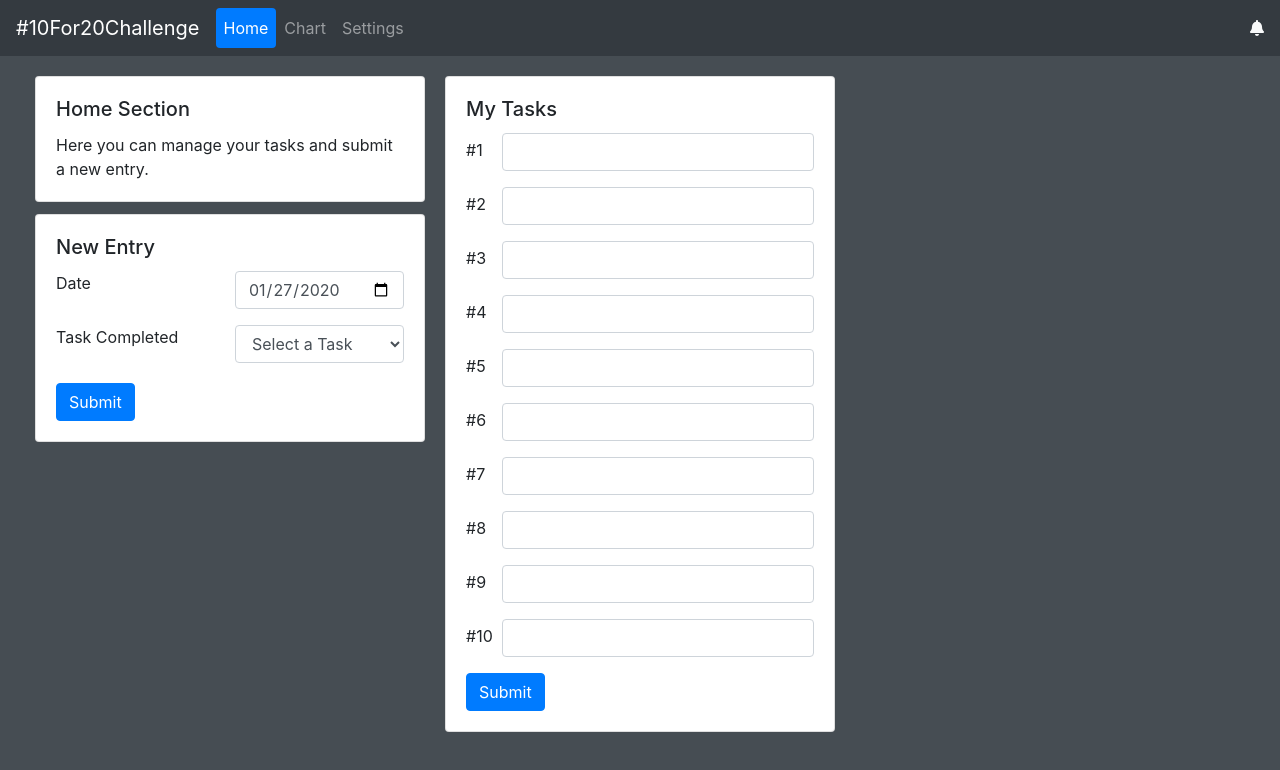
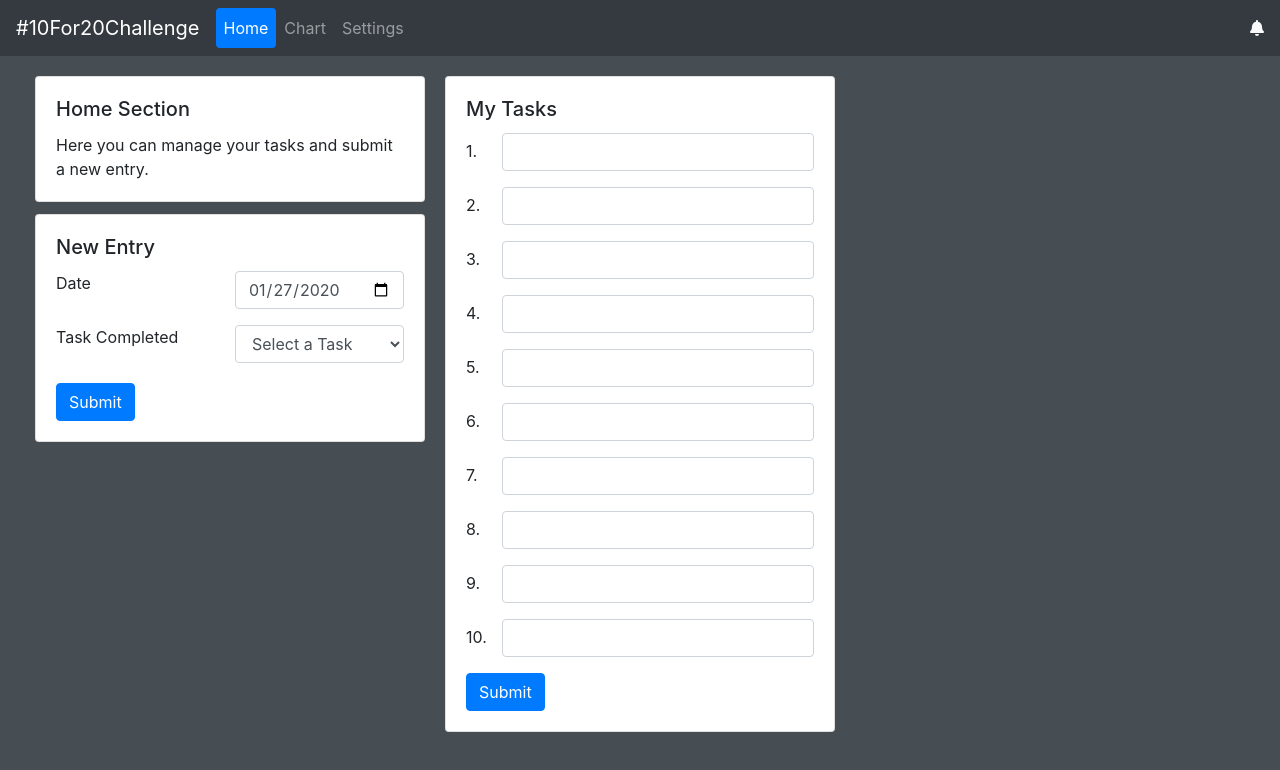
Before and after one commit to ceg9498/10for20challenge, a React (Create React App) app: page / in a window 1280 px wide. Shown: the top 770 px of the page. Built offline with nearby package versions, Linux system fonts and the light colour scheme.

Commit message:
Styling updates to Task Inputs.

```diff
--- a/src/components/TaskForm.tsx
+++ b/src/components/TaskForm.tsx
@@ -28,7 +28,7 @@ export default class TaskForm extends React.Component<{tasks:string[], updateTas
         {this.state.tasks.map((task:string, index:number)=>
           <Form.Group controlId={"task-" + index} key={"task-" + index}>
             <div style={taskRow}>
-              <Form.Label style={{width: "40px", marginTop: "5px"}}>#{index+1}</Form.Label>
+              <Form.Label style={{width: "40px", marginTop: "5px"}}>{index+1}.</Form.Label>
               <Form.Control type="text" value={task}  onChange={(e:any)=>this.onChange(e, index)} />
             </div>
           </Form.Group>
@@ -40,5 +40,6 @@ export default class TaskForm extends React.Component<{tasks:string[], updateTas
 }
 
 let taskRow = {
-  display: "flex"
+  display: "flex",
+  alignItems: "center"
 }
```
